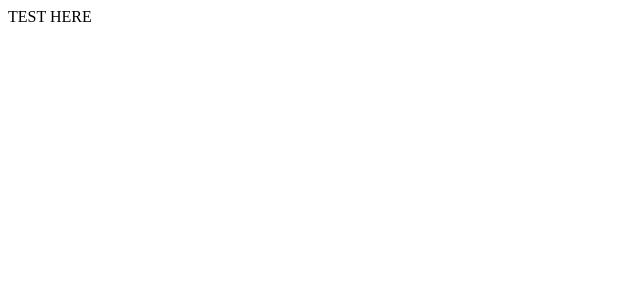
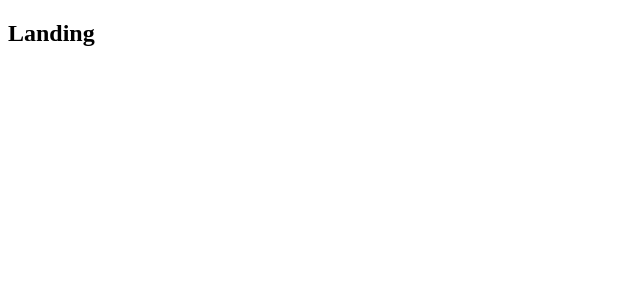
Before and after one commit to bavarianrhino/emaily_app, a React (Create React App) app in the folder client/: page / in a window 1280 px wide. Shown: the top 300 px of the page, without its empty margins (0-640 px from the left). Built offline with nearby package versions, Linux system fonts and the light colour scheme.

Commit message:
added Broutes with test path and route

```diff
--- a/client/src/components/App.js
+++ b/client/src/components/App.js
@@ -1,7 +1,23 @@
 import React from 'react';
+import { BrowserRouter, Route } from 'react-router-dom';
+
+const Header = () => <h2>Header</h2>
+const Dashboard = () => <h2>Dashboard</h2>
+const SurveyNew = () => <h2>SurveyNew</h2>
+const Landing = () => <h2>Landing</h2>
 
 const App = () => {
-    return (<div>TEST HERE</div>);
+    return (
+        <div>
+            <BrowserRouter>
+                <div>
+                    <Route path='/' component={Landing} />
+                </div>
+            </BrowserRouter>
+        </div>
+    );
 };
 
 export default App
+
+// BrowserRouter expects one child
```
